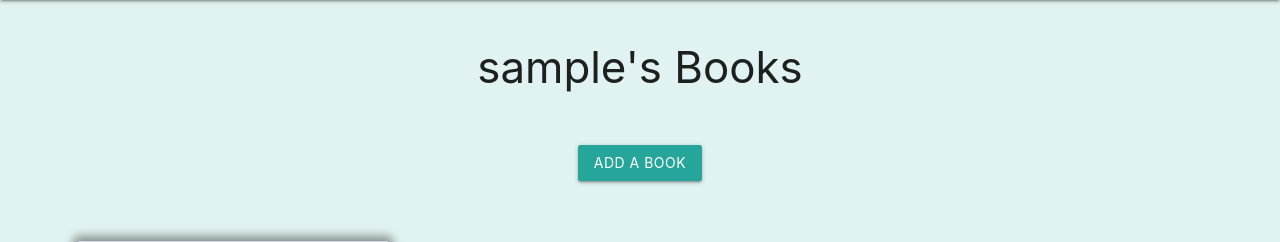
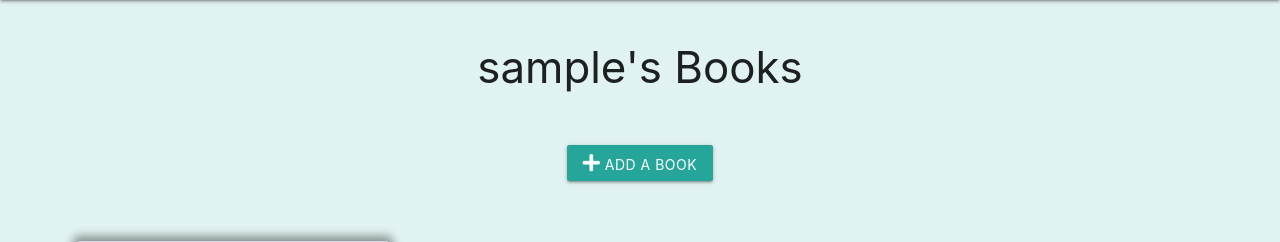
Before and after one commit to PhillyJB/Books4Devs, a Flask app: page /profile/1 in a window 1280 px wide. Shown: the part 64-306 px from the top of the page. Run offline with Flask 2, Linux system fonts and the light colour scheme; the visitor is signed in with stand-in values (Sample User, id 1); grey boxes marked "Sample" are stand-in pictures; a database or web service that is not in the repository returns one stand-in record (values such as "Sample title"); some libraries are stand-ins or nearby versions.

```diff
--- a/templates/add_book.html
+++ b/templates/add_book.html
@@ -114,7 +114,7 @@
             <!--9-submit form button-->
             <div class="row bottom-of-form add-book-btn-row">
                 <div class="col s12">
-                    <button type="submit" class="btn">Add Book</button>
+                    <button type="submit" class="btn"><i class="fas fa-plus"></i> Add Book</button>
                 </div>
             </div>
         </form>
--- a/templates/profile.html
+++ b/templates/profile.html
@@ -11,7 +11,7 @@
 {% if developer_books %}
 <div class="row">
     <div class="col s12 add-a-book-btn">
-        <a class="btn" href="{{ url_for('add_book') }}">Add a Book</a>
+        <a class="btn" href="{{ url_for('add_book') }}"><i class="fas fa-plus"></i> Add a Book</a>
     </div>
 </div>
 {% endif %}
@@ -53,8 +53,7 @@
         <h4>There are currently no books in your profile!</h4>
     </div>
     <div class="col s12 m12 l12 page-header add-a-book-now-div">
-        <strong>Why not go ahead and add a book now:</strong> <a class="btn" href="{{ url_for('add_book') }}"><i
-                class="far fa-plus-square"></i> Add a Book</a>
+        <strong>Why not go ahead and add a book now:</strong> <a class="btn" href="{{ url_for('add_book') }}"><i class="fas fa-plus"></i> Add a Book</a>
     </div>
     {% endif %}
 </div>
```
Also changed, not shown: README.md.
